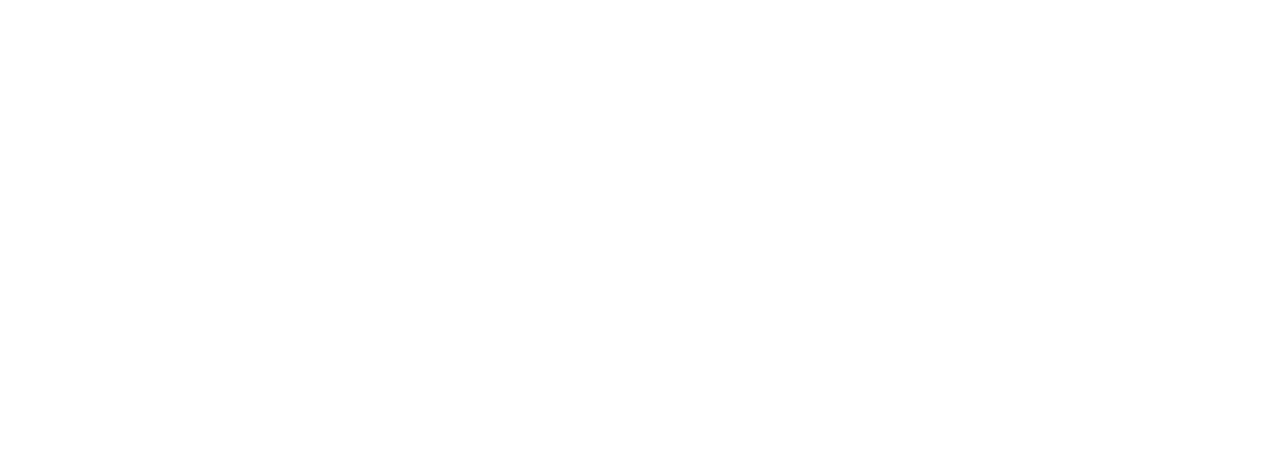
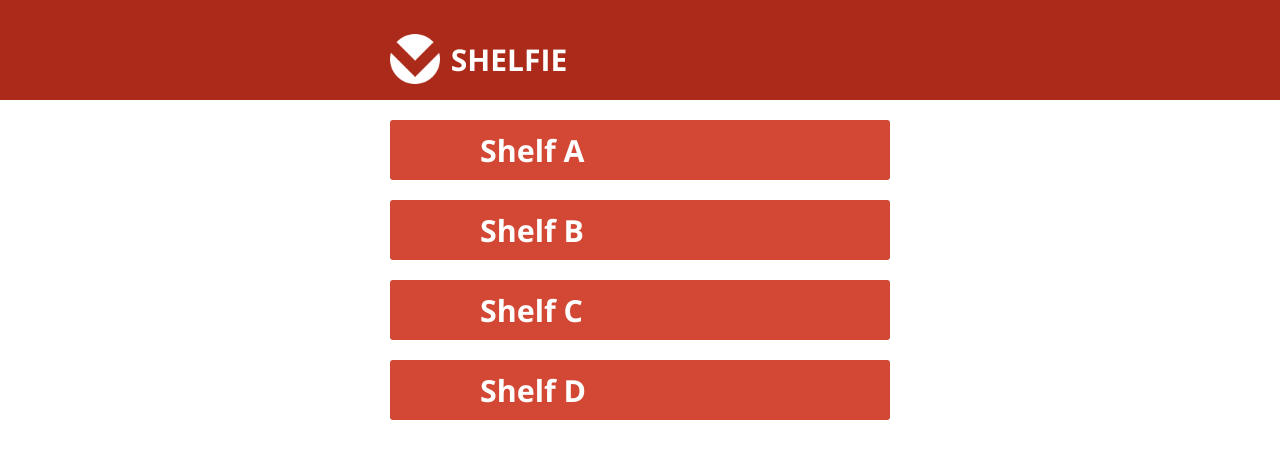
Before and after one commit to xanaduu/real-shelfie, a React (Create React App) app: page / in a window 1280 px wide. Shown: the top 458 px of the page. Built offline with nearby package versions, Linux system fonts and the light colour scheme.

Commit message:
Main shelves

```diff
--- a/public/index.html
+++ b/public/index.html
@@ -10,6 +10,8 @@
     -->
     <link rel="manifest" href="%PUBLIC_URL%/manifest.json">
     <link rel="shortcut icon" href="%PUBLIC_URL%/favicon.ico">
+    <link href="https://fonts.googleapis.com/css?family=Open+Sans:400,700" rel="stylesheet">
+
     <!--
       Notice the use of %PUBLIC_URL% in the tags above.
       It will be replaced with the URL of the `public` folder during the build.
--- a/src/App.css
+++ b/src/App.css
@@ -1,3 +1,53 @@
 .App {
   text-align: center;
+  font-family: Open Sans,sans-serif;
 }
+
+.Header {
+    background-color: #AB2A19;
+    height: 100px;
+    display: flex;
+    justify-content: center;
+    align-items: center;
+    box-sizing: border-box;
+}
+
+.Header > div {
+    width: 500px;
+    text-align: left;
+    align-self: center;
+    color: #fff;
+    font-size: 30px;
+    font-weight: 700;
+}
+
+.Header img {
+    position: relative;
+    top: 13px;
+    height: 50px;
+    margin-right: 3px;
+}
+
+.Shelves-wrapper {
+    display: flex;
+    flex-direction: column;
+    justify-content: center;
+    align-items: center;
+}
+
+.Shelves {
+    background-color: #D34735;
+    width: 500px;
+    height: 60px;
+    margin-top: 20px;
+    border-radius: 3px;
+    align-self: center;
+}
+
+.Shelves h2 {
+    color: #fff;
+    text-align: left;
+    margin-top: 10px;
+    margin-left: 90px;
+    font-size: 1.9rem;
+}
--- a/src/App.js
+++ b/src/App.js
@@ -1,12 +1,16 @@
 import React, { Component } from 'react';
-import logo from './logo.svg';
 import './App.css';
+import Header from './components/Header';
+import Shelves from './components/Shelves';
 
 class App extends Component {
     render() {
         return (
             <div className="App">
-
+                <Header />
+                <div className="Shelves-wrapper">
+                    <Shelves labels={['A','B','C','D']}/>
+                </div>
             </div>
         );
     }
--- /dev/null
+++ b/src/components/Header.js
@@ -0,0 +1,14 @@
+import React from 'react';
+import logo from '../logo.png';
+
+const Header = () => {
+    return (
+        <div className="Header">
+            <div>
+                <img src={logo} alt="logo" /> SHELFIE
+            </div>
+        </div>
+    )
+}
+
+export default Header;
--- /dev/null
+++ b/src/components/Shelves.js
@@ -0,0 +1,14 @@
+import React from 'react';
+
+const Shelves = props => {
+    return props.labels.map((label,i) => {
+        return (
+            <div className="Shelves" key={i}>
+                <h2>Shelf {label}</h2>
+            </div>
+        )
+    })
+}
+
+
+export default Shelves;
```
